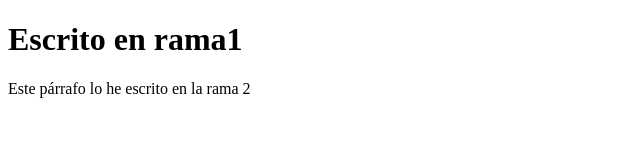
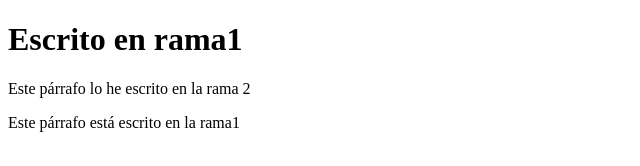
Before and after one commit to ZoeHAB/jsb40rt, a plain HTML site: page index.html in a window 1280 px wide. Shown: the whole page, without its empty margins (0-640 px from the left). Drawn offline with Linux system fonts and the light colour scheme.

Commit message:
section rama 1

```diff
--- a/index.html
+++ b/index.html
@@ -13,5 +13,8 @@
     <section>
       <p>Este párrafo lo he escrito en la rama 2</p>
     </section>
+    <section>
+      <p>Este párrafo está escrito en la rama1</p>
+    </section>
   </body>
 </html>
```
